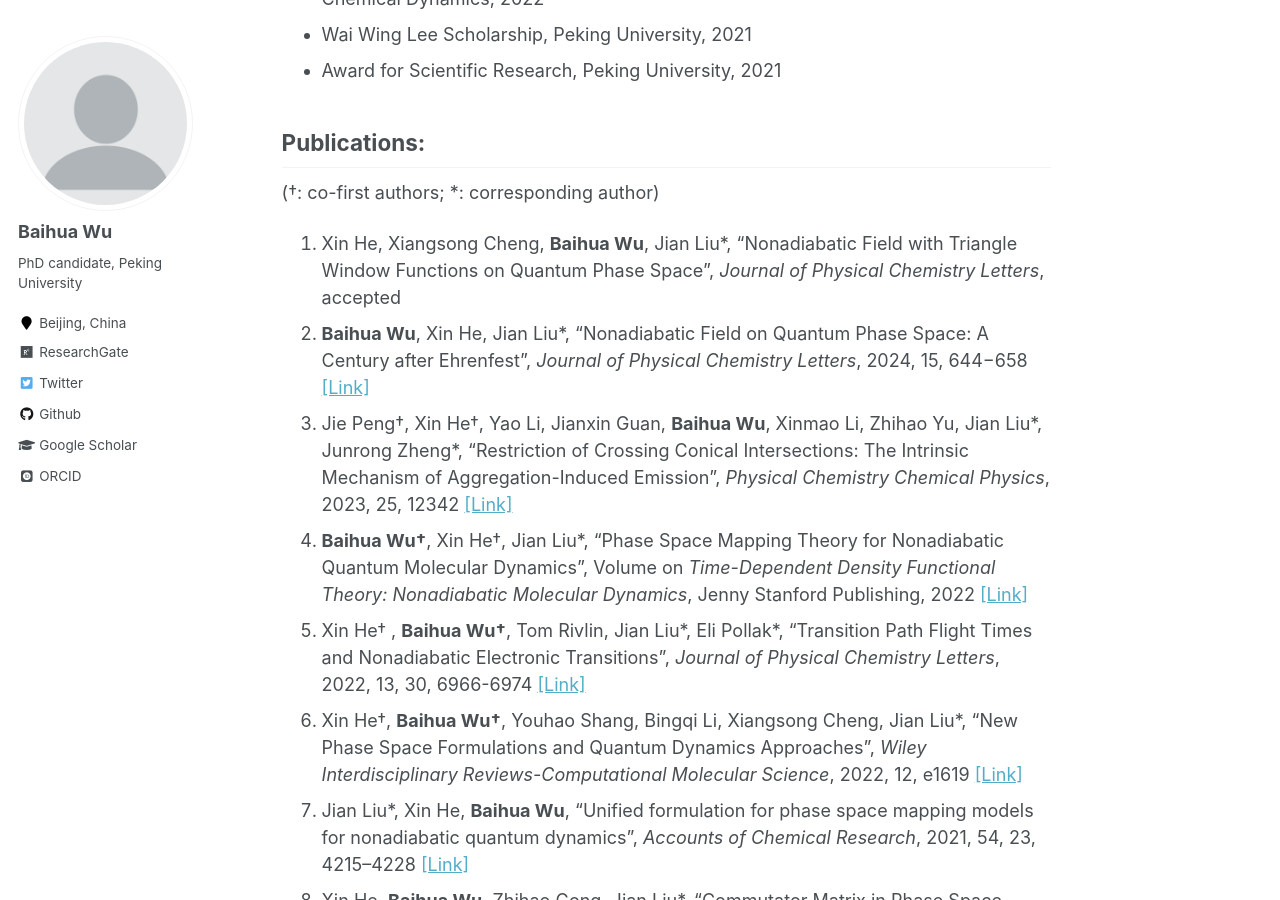
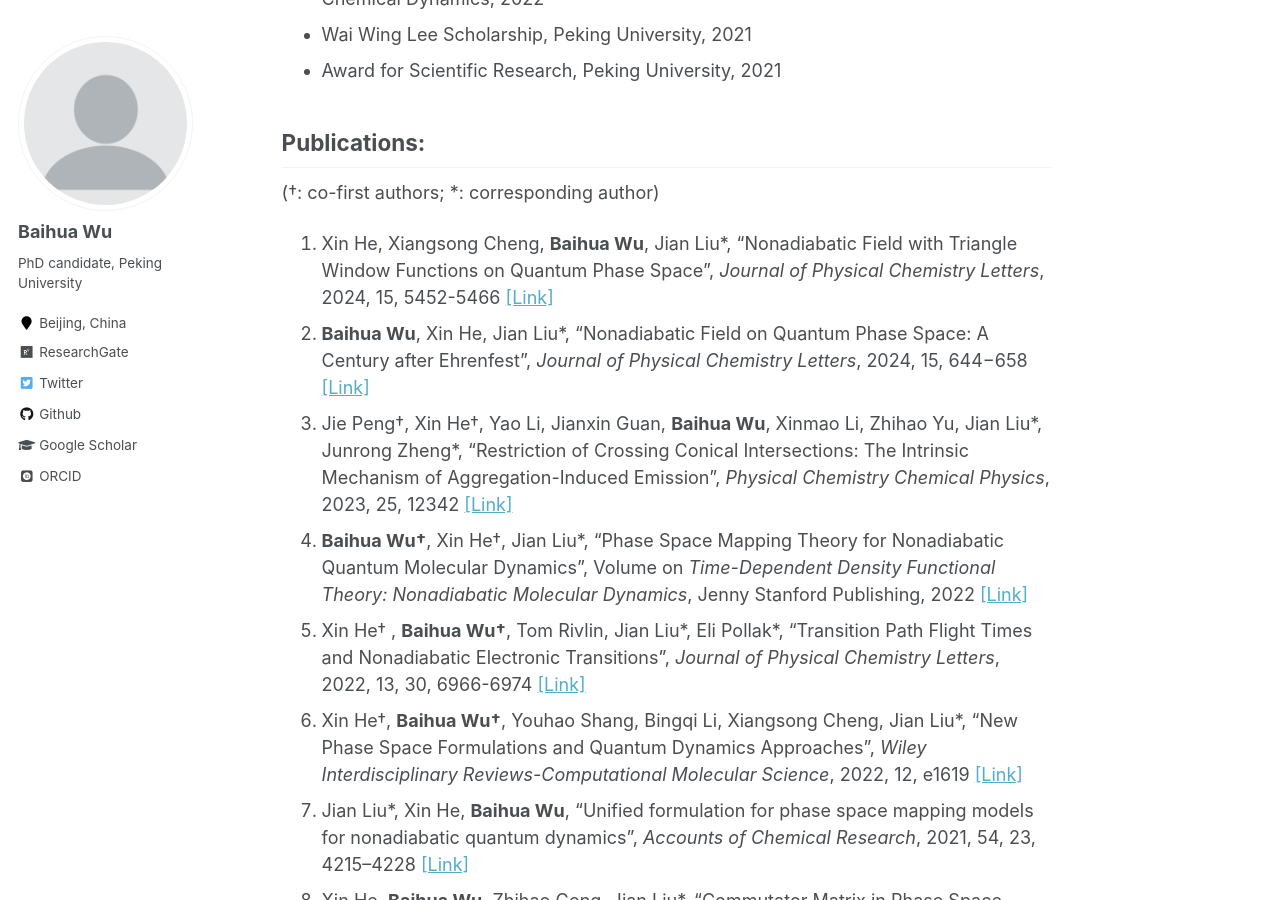
Before and after one commit to wubaihua/wubaihua.github.io, a Jekyll site: the page built from _pages/about.md, in a window 1280 px wide and 900 px high, scrolled down 1940 px. Built offline with Jekyll 4.4.1, drawn with Linux system fonts in a browser that asks for light colours; some web fonts are replaced.

Commit message:
2024-5-24-1

```diff
--- a/_pages/about.md
+++ b/_pages/about.md
@@ -85,7 +85,7 @@ Email: wubaihua[AT]pku.edu.cn;   wubaihua19[AT]gmail.com
 
 (†: co-first authors; \*: corresponding author)
 
-9.  Xin He, Xiangsong Cheng, **Baihua Wu**, Jian Liu\*, "Nonadiabatic Field with Triangle Window Functions on Quantum Phase Space", *Journal of Physical Chemistry Letters*, accepted
+9.  Xin He, Xiangsong Cheng, **Baihua Wu**, Jian Liu\*, "Nonadiabatic Field with Triangle Window Functions on Quantum Phase Space", *Journal of Physical Chemistry Letters*, 2024, 15, 5452-5466 [[Link]](https://doi.org/10.1021/acs.jpclett.4c00793)
 8. **Baihua Wu**, Xin He, Jian Liu\*, "Nonadiabatic Field on Quantum Phase Space: A Century after Ehrenfest", *Journal of Physical Chemistry Letters*, 2024, 15, 644−658 [[Link]](https://doi.org/10.1021/acs.jpclett.3c03385)
 7. Jie Peng†, Xin He†, Yao Li, Jianxin Guan, **Baihua Wu**, Xinmao Li, Zhihao Yu, Jian Liu\*, Junrong Zheng\*, "Restriction of Crossing Conical Intersections: The Intrinsic Mechanism of Aggregation-Induced Emission", *Physical Chemistry Chemical Physics*, 2023, 25, 12342 [[Link]](https://doi.org/10.1039/d2cp05256c)
 6. **Baihua Wu†**, Xin He†, Jian Liu\*, "Phase Space Mapping Theory for Nonadiabatic Quantum Molecular Dynamics", Volume on *Time-Dependent Density Functional Theory: Nonadiabatic Molecular Dynamics*, Jenny Stanford Publishing, 2022 [[Link]](https://www.taylorfrancis.com/chapters/edit/10.1201/9781003319214-11/)
```
